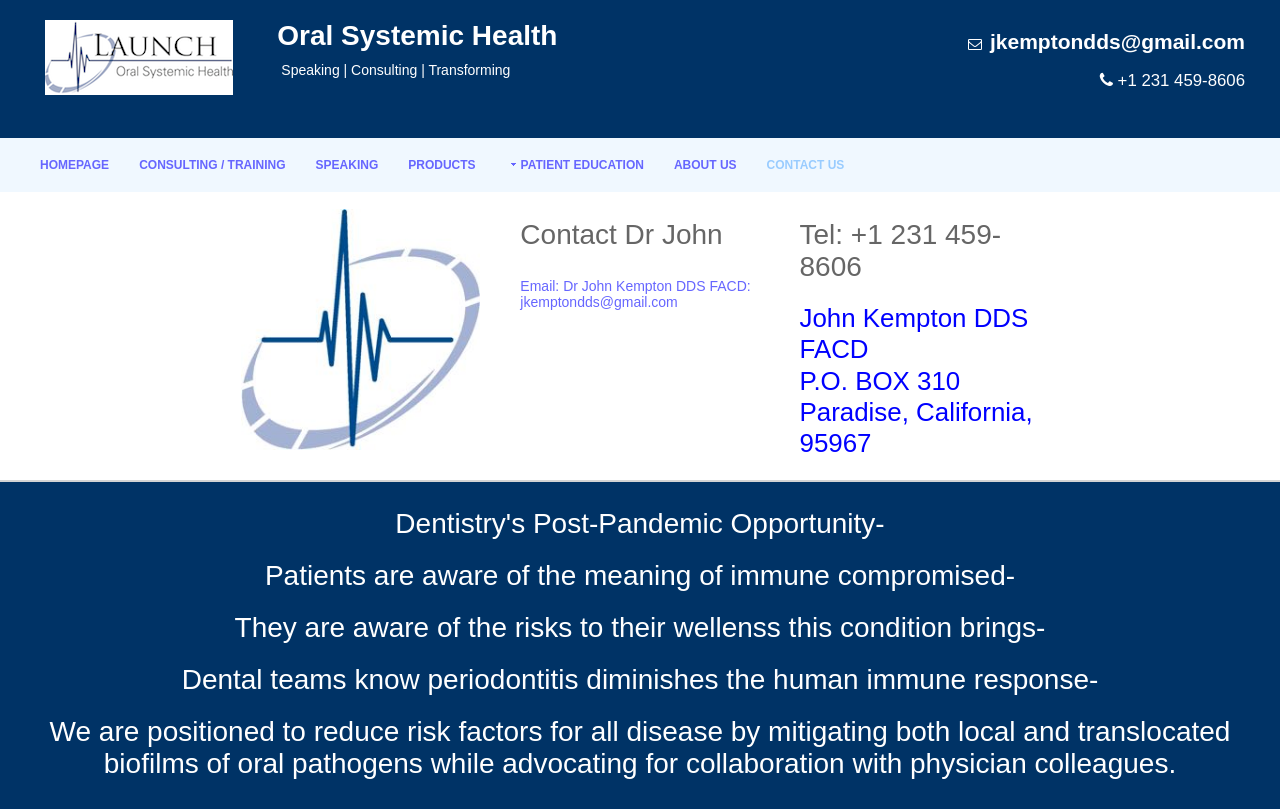
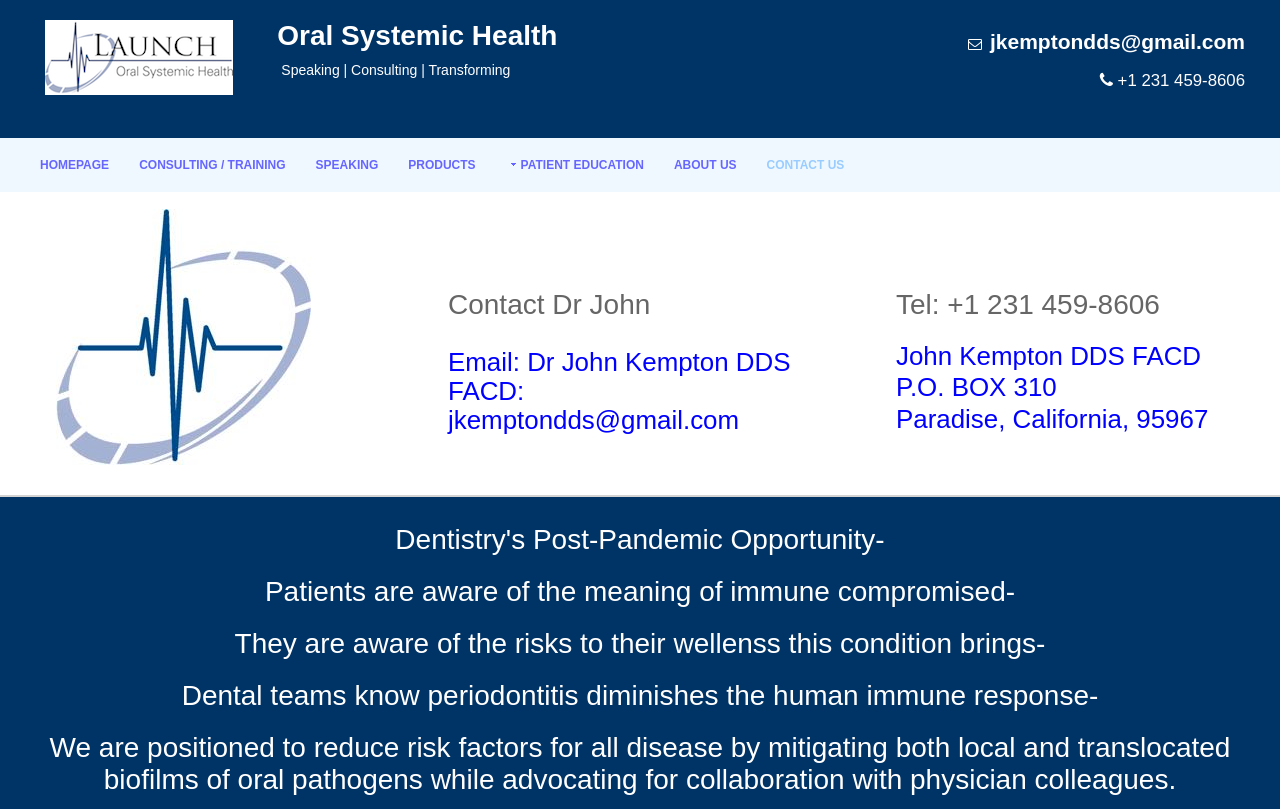
Before and after one commit to rob17204/test, a plain HTML site: page pages/contact.html in a window 1280 px wide. Shown: the top 809 px of the page. Drawn offline with nearby package versions, Linux system fonts and the light colour scheme.

Commit message:
Edit #2 contact page custom css updated

```diff
--- a/layout/styles/custom.css
+++ b/layout/styles/custom.css
@@ -408,6 +408,10 @@ div .ex1 {
       padding-left: 1em;
 }
 
+.left-pad-big {
+      padding-left: 4em;
+}
+
 .one_eighth {
       width: 12.5%;
       margin: 0;
@@ -514,6 +518,7 @@ div .ex1 {
       font-size: 1.85em;
       line-height: 1.3em;
       color: blue;
+      width: 30%;
 }
 
 .right-pad {
@@ -719,6 +724,20 @@ ul img {
       width: 98%;
 }
 
+#respond {
+      padding-top: 5em;
+      width: 100%;
+      display: flex;
+      justify-content: space-between;
+      align-items: center;
+      flex-flow: row wrap;
+}
+
+#respond a {
+      font-size: 1.85em;
+      color: blue;
+}
+
 #second {
       display: flex;
       justify-content: center;
```
